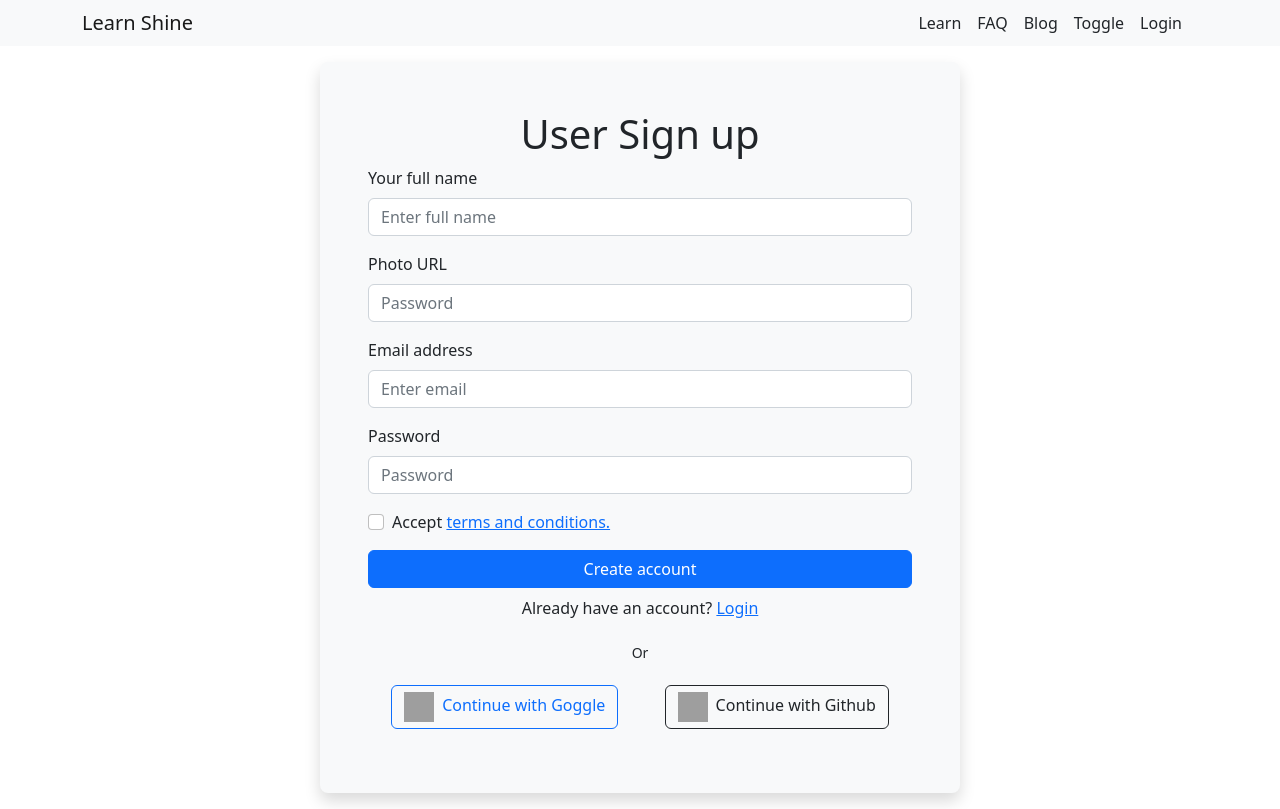
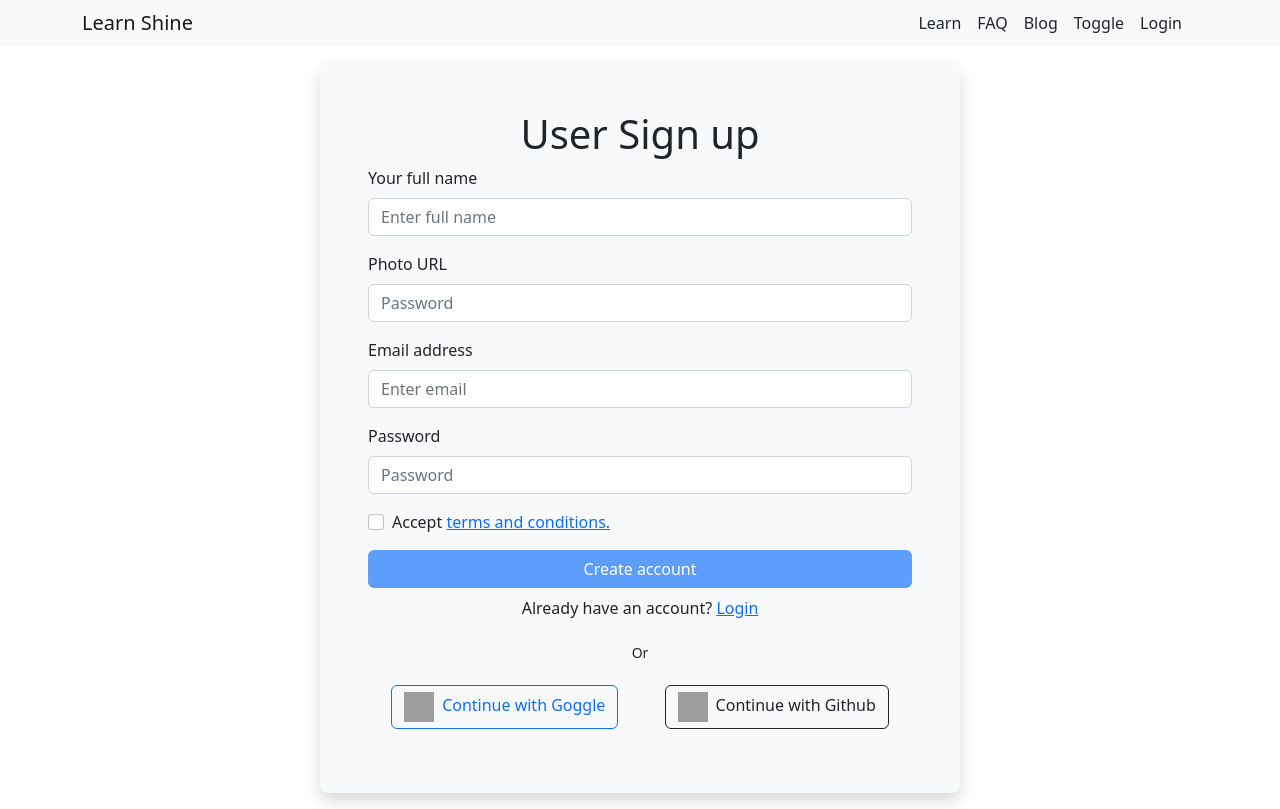
Before and after one commit to mahbubh0ssain/learning-platform-client, a React (Create React App) app: page /signup in a window 1280 px wide. Built offline with nearby package versions, Linux system fonts and the light colour scheme; no server answers; grey boxes are pictures that could not be loaded.

Commit message:
btn cheked ADDED

```diff
--- a/src/components/SignUp/SignUp.js
+++ b/src/components/SignUp/SignUp.js
@@ -1,14 +1,17 @@
-import React, { useContext } from "react";
+import React, { useContext, useEffect, useState } from "react";
 import { AuthContext } from "../../context/Context";
 import Button from "react-bootstrap/Button";
 import Form from "react-bootstrap/Form";
-import { Link } from "react-router-dom";
+import { Link, useNavigate } from "react-router-dom";
 import Swal from "sweetalert2";
 import withReactContent from "sweetalert2-react-content";
 const MySwal = withReactContent(Swal);
 
 const SignUp = () => {
-  const { userSignUp } = useContext(AuthContext);
+  const { user, userSignUp } = useContext(AuthContext);
+  const [btnChecked, setBtnChecked] = useState(false);
+  const navigate = useNavigate();
+
   const handleSubmit = (e) => {
     e.preventDefault();
     const form = e.target;
@@ -20,6 +23,7 @@ const SignUp = () => {
     userSignUp(email, password)
       .then((res) => {
         console.log(res.user);
+        navigate("/");
         MySwal.fire({
           icon: "success",
           title: "User successfully created",
@@ -32,7 +36,9 @@ const SignUp = () => {
         });
       });
   };
-
+  const btnCheckFunc = (e) => {
+    setBtnChecked(e.target.checked);
+  };
   return (
     <div>
       <Form
@@ -82,6 +88,7 @@ const SignUp = () => {
 
         <Form.Group className="mb-3 ">
           <Form.Check
+            onClick={btnCheckFunc}
             required
             label={
               <>
@@ -92,7 +99,12 @@ const SignUp = () => {
             feedbackType="invalid"
           />
         </Form.Group>
-        <Button className="w-100" variant="primary" type="submit">
+        <Button
+          disabled={!btnChecked}
+          className="w-100"
+          variant="primary"
+          type="submit"
+        >
           Create account
         </Button>
         <p className="text-center mt-2">
--- a/src/context/Context.js
+++ b/src/context/Context.js
@@ -23,7 +23,7 @@ const Context = ({ children }) => {
     return () => unSubscribe();
   }, []);
 
-  const info = { userSignUp };
+  const info = { user, userSignUp };
   return <AuthContext.Provider value={info}>{children}</AuthContext.Provider>;
 };
 
```
